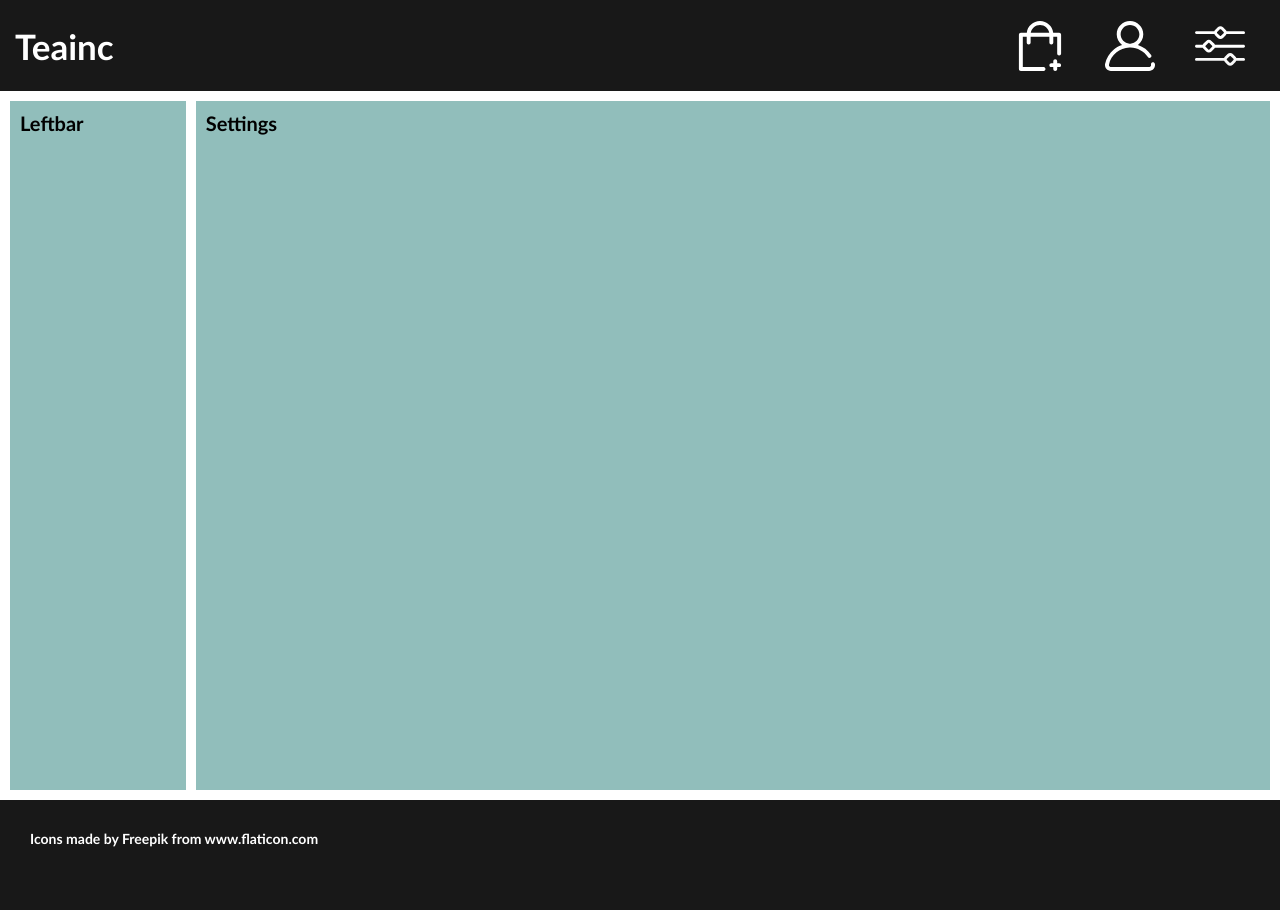
After one commit to Barszczu57/Teainc, a PHP site: page /panel.php in a window 1280 px wide. The commit adds this page. Run offline with PHP 8.4, Linux system fonts and the light colour scheme.

Commit message:
początek panelu admina

```diff
--- a/logowanie.php
+++ b/logowanie.php
@@ -81,7 +81,7 @@
             <div class="emptybox2">
             </div>
         </div>
-        <footer>
+        <footer style="padding: 10px">
             <div>
                 Icons made by <a href="https://www.flaticon.com/authors/freepik" title="Freepik">Freepik</a>
                 from <a href="https://www.flaticon.com/" title="Flaticon">www.flaticon.com</a>
--- a/main.css
+++ b/main.css
@@ -50,7 +50,7 @@ footer{
 
     display: flex;
     flex-direction: row;
-    padding: 10px;
+    padding: 20px;
 
     grid-column: 1/ max;
 }
@@ -67,7 +67,6 @@ footer{
     background-color: #ffffff;
 }
 .container div{
-    border: 1px solid #181818;
     padding: 10px;
 }
 .container-content{
@@ -134,6 +133,9 @@ footer{
     color: #ffffff;
     background-color: #181818;
 }
+
+/* --początek logowania i rejestracji-- */
+
 .container_log{
     width: 100vw;
     min-height: calc(100vh + 110px);
@@ -156,7 +158,6 @@ footer{
     box-sizing: border-box;
     background-color: #ffffff;
 }
-
 .panel_login{
     box-shadow: 5px 5px 20px #181818;
     background-color: #ffffff;
@@ -259,3 +260,41 @@ footer{
     padding: 20px;
     border-radius: 5px;
 }
+
+/* --koniec logowania i rejestracji-- */
+.container_panel {
+    width: 100vw;
+    min-height: calc(100vh + 110px);
+    font-weight: bold;
+    font-family: 'Calibri', sans-serif;
+    font-size: 20px;
+    display: grid;
+
+    grid-template-columns: 1fr;
+    grid-template-rows: 10% 1fr  110px;
+    background-color: #ffffff;
+}
+.container_panel div{
+    padding: 10px;
+}
+.container_panel-settings {
+    display: grid;
+    grid-template-columns: 1fr 3fr 3fr;
+    grid-template-rows: 1fr  1fr  1fr;
+
+    gap: 10px;
+    padding: 10px;
+    box-sizing: border-box;
+}
+.content-switch{
+    grid-column: 1/2;
+    grid-row: 1/max;
+
+    background-color: #91bebb;
+}
+.content-edit{
+    grid-column: 2/max;
+    grid-row: 1/max;
+
+    background-color: #91bebb;
+}
--- /dev/null
+++ b/panel.php
@@ -0,0 +1,42 @@
+<!DOCTYPE>
+<html lang="pl">
+<head>
+    <Title>Teainc</Title>
+    <link rel="stylesheet" type="text/css" href="main.css">
+    <meta name="viewport" content="width=device-width, initial-scale=1.0">
+</head>
+<body>
+    <div class="container_panel">
+        <header>
+            <a href="index.php" class="name">Teainc</a>
+            <nav>
+                <a href="" class="navbutton">
+                    <img src="basket.svg" alt="koszyk">
+                </a>
+                <a href="logowanie.php" class="navbutton">
+                    <img src="profile.svg" alt="profil">
+                </a>
+                <a href="" class="navbutton">
+                    <img src="settings.svg" alt="ustawienia">
+                </a>
+            </nav>
+        </header>
+        <div class="container_panel-settings">
+            <div class="content-switch">
+                Leftbar
+            </div>
+            <div class="content-edit">
+                Settings
+            </div>
+        </div>
+        <footer>
+            <div>
+                Icons made by <a href="https://www.flaticon.com/authors/freepik" title="Freepik">Freepik</a>
+                from <a href="https://www.flaticon.com/" title="Flaticon">www.flaticon.com</a>
+            </div>
+        </footer>
+    </div>
+<script src="https://ajax.googleapis.com/ajax/libs/jquery/3.5.1/jquery.min.js"></script>
+<script type="text/javascript" src="script.js"></script>
+</body>
+</html>
--- a/rejestracja.php
+++ b/rejestracja.php
@@ -85,14 +85,14 @@
             <div class="emptybox2">
             </div>
         </div>
-        <footer>
+        <footer style="padding: 10px">
             <div>
                 Icons made by <a href="https://www.flaticon.com/authors/freepik" title="Freepik">Freepik</a>
                 from <a href="https://www.flaticon.com/" title="Flaticon">www.flaticon.com</a>
             </div>
         </footer>
     </div>
-<script src="jquery.min.js"></script>
+<script src="https://ajax.googleapis.com/ajax/libs/jquery/3.5.1/jquery.min.js"></script>
 <script type="text/javascript" src="script.js"></script>
 </body>
 </html>
```
